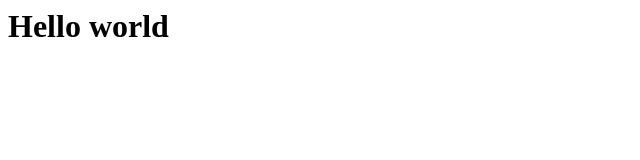
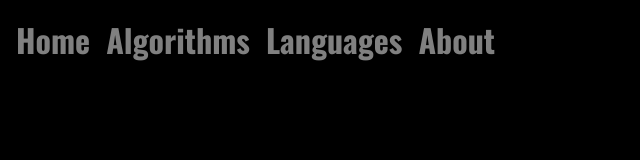
Before and after one commit to Dexters-laboratory7/Algorithms, a plain HTML site: page index.html in a window 1280 px wide. Shown: the whole page, without its empty margins (0-640 px from the left). Drawn offline with nearby package versions, Linux system fonts and the light colour scheme.

Commit message:
Initial Navigation bar

```diff
--- a/index.html
+++ b/index.html
@@ -1,14 +1,56 @@
+<!DOCTYPE html>
 <html>
+
 <head>
     <title>
         Algorithms
     </title>
+    <link rel="preconnect" href="https://fonts.gstatic.com">
+    <link href="https://fonts.googleapis.com/css2?family=Oswald:wght@700&display=swap" rel="stylesheet">
+    <style>
+        html {
+            background-color: black;
+        }
+
+        ul {
+            list-style-type: none;
+            margin: 10;
+            padding: 0;
+        }
+
+        li {
+            dislpay: inline;
+            float: left;
+        }
+
+        a {
+            dispaly: block;
+            padding: 8px;
+            font-family: 'Oswald', sans-serif;
+            font-size: 32px;
+            text-decoration: none;
+            color: grey;
+        }
+
+        a:hover {
+
+            background-color: white;
+            color: black;
+            pading: 15px;
+            transition: 1s ease;
+        }
+    </style>
 </head>
+
 <body>
 
-        <h1>
-            Hello world
-        </h1>
+    <ul>
+        <li><a href="#home">Home</a></li>
+        <li><a href="#Algoritms">Algorithms</a></li>
+        <li><a href="#Languages">Languages</a></li>
+        <li><a href="#about">About</a></li>
+    </ul>
 
 </body>
+
 </html>
```
Also changed, not shown: Oswald/OFL.txt (added), Oswald/Oswald-VariableFont_wght.ttf (added), Oswald/README.txt (added), Oswald/static/Oswald-Bold.ttf (added), Oswald/static/Oswald-ExtraLight.ttf (added), Oswald/static/Oswald-Light.ttf (added), Oswald/static/Oswald-Medium.ttf (added), Oswald/static/Oswald-Regular.ttf (added), Oswald/static/Oswald-SemiBold.ttf (added). Lines whose indentation alone changed are shown as unchanged.
